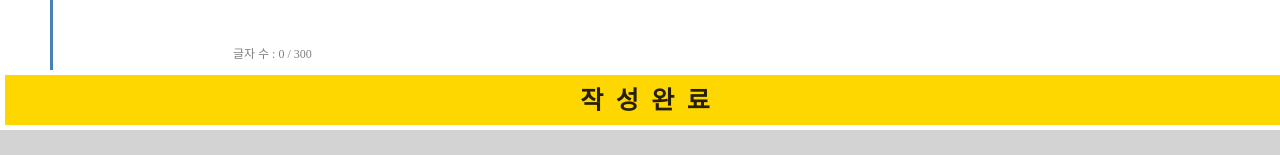
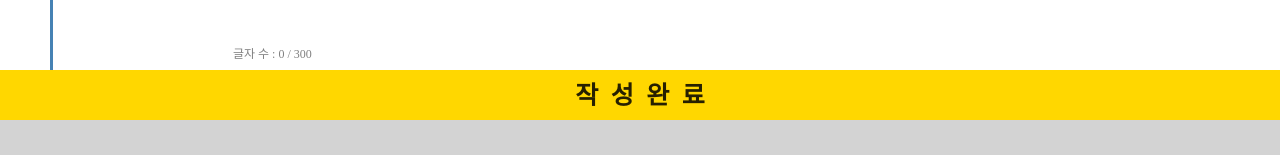
Before and after one commit to SeniorSociety/Modakfire_Frontend, a React (Create React App) app: page /profile in a window 1280 px wide. Shown: the part 865-1020 px from the top of the page. Built offline with nearby package versions, Linux system fonts and the light colour scheme; no server answers; a small style sheet from the web is missing.

Commit message:
little fix

```diff
--- a/package.json
+++ b/package.json
@@ -60,6 +60,5 @@
 		"eslint-plugin-prettier": "^4.0.0",
 		"eslint-plugin-react": "^7.25.1",
 		"prettier": "^2.4.0"
-	},
-	"proxy": "http://internal-BACK-Internal-ALB-1927362478.ap-northeast-2.elb.amazonaws.com"
+	}
 }
--- a/src/components/Header/Header.tsx
+++ b/src/components/Header/Header.tsx
@@ -15,7 +15,7 @@ function Header() {
 	}
 
 	function moveToNamecard(): void {
-		history.push('/namecard');
+		history.push('/profile');
 	}
 
 	return (
--- a/src/components/Introduce/Introduce.scss
+++ b/src/components/Introduce/Introduce.scss
@@ -42,7 +42,7 @@
 	}
 }
 
-.post {
+.introducePost {
 	width: 100%;
 	height: 50px;
 	border: grey;
--- a/src/components/Introduce/Introduce.tsx
+++ b/src/components/Introduce/Introduce.tsx
@@ -35,7 +35,7 @@ function Introduce({ edit, handleUploadData, introduce, setIntroduce }: editProp
 					</section>
 					<input
 						type="button"
-						className="post"
+						className="introducePost"
 						value="작  성  완  료"
 						onClick={(e: any) => handleUploadData(e)}
 					/>
```
Also changed, not shown: src/setupProxy.js (deleted, +0 -11 lines).
